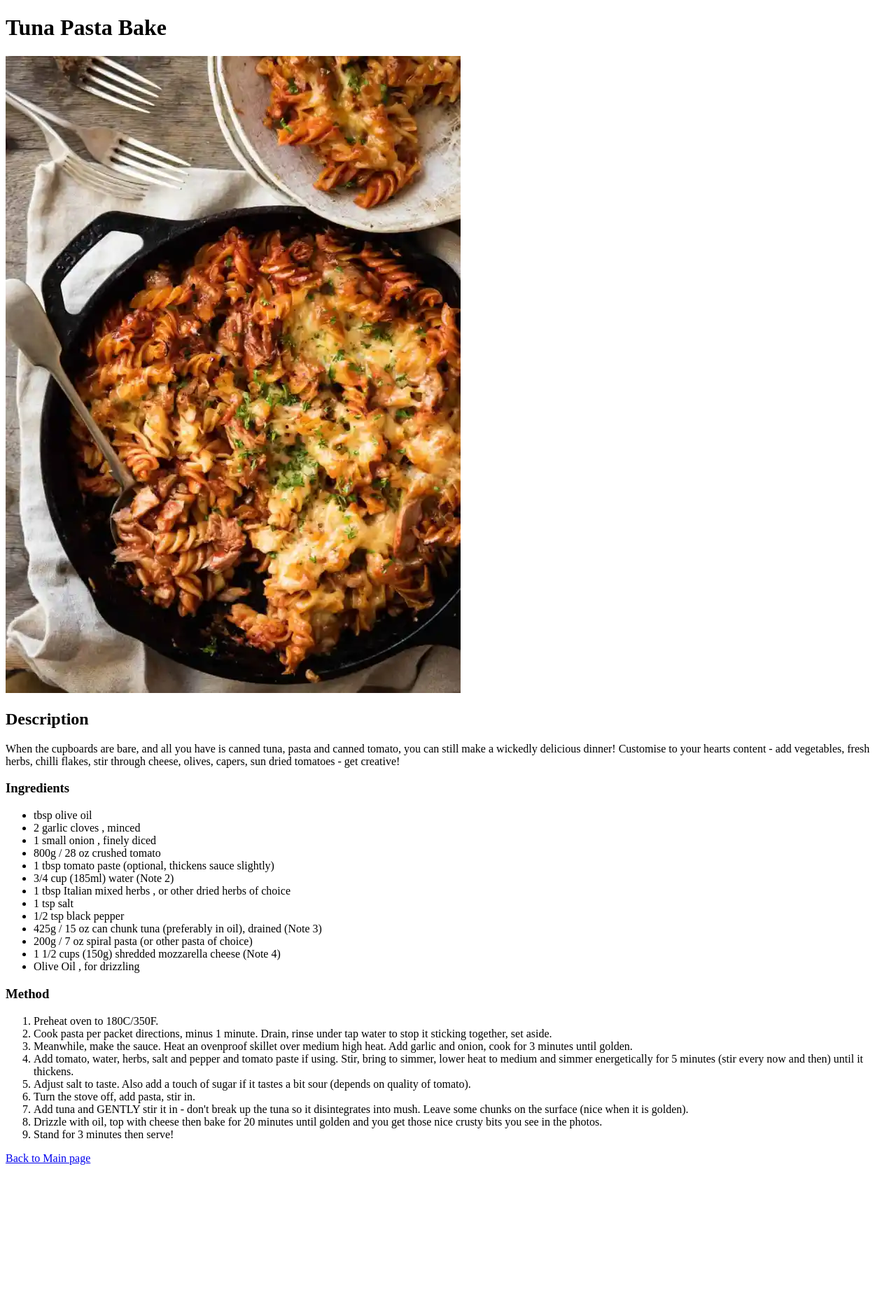
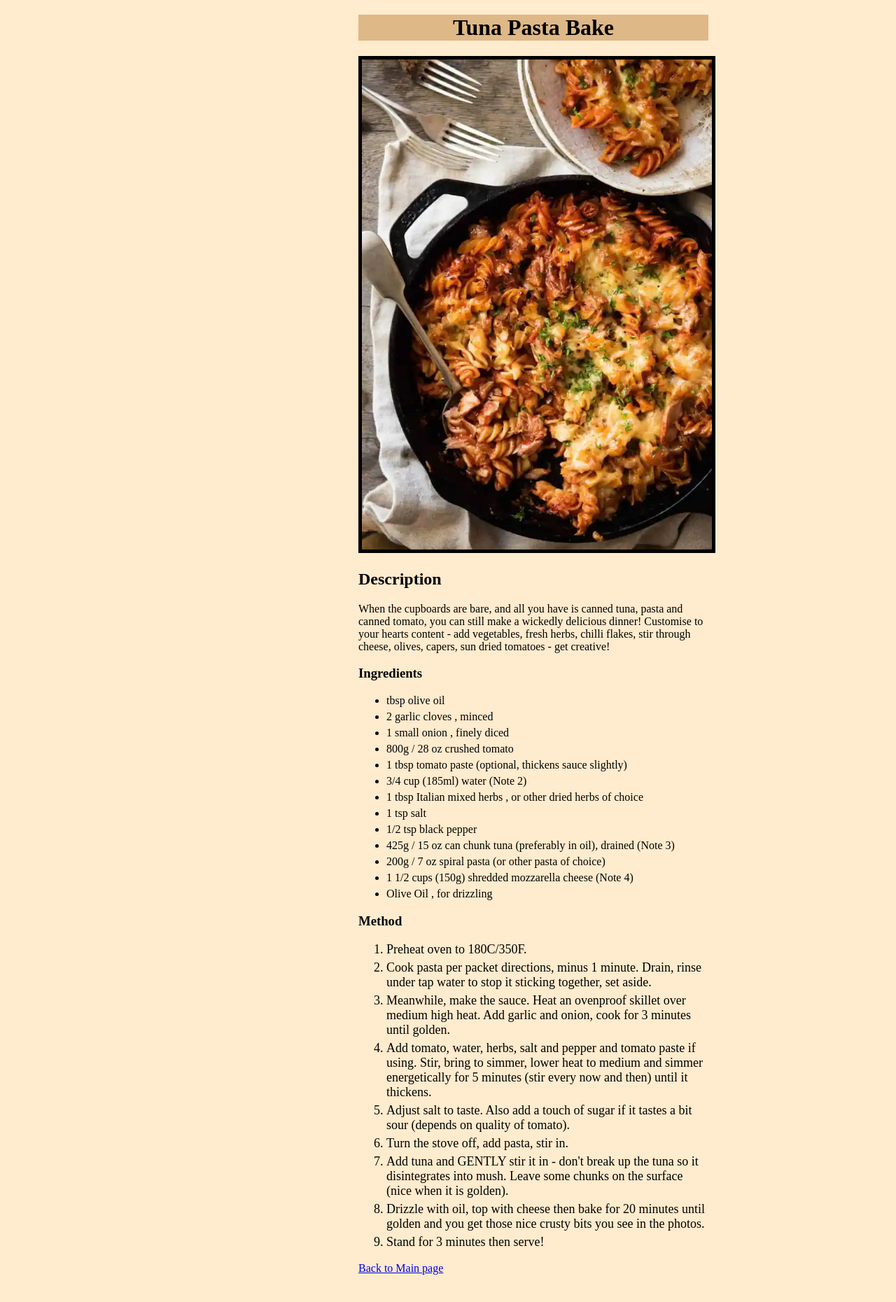
Before and after one commit to bensbread120/odin-recipes, a plain HTML site: page recipes/tuna-pasta-bake.html in a window 1280 px wide. Shown: the whole page at 70% size. Before the commit the page ends 1672 px from the top, so only its background shows below. Drawn offline with Linux system fonts and the light colour scheme.

Commit message:
Added css styling to all webpages
Added stylesheets repo plus styles.css file containing some basic css styling ie
background color, font, text and image alignment and some margins. Added
css links to each of the html pages so that the relevant styles would apply to those
files.

```diff
--- a/recipes/tuna-pasta-bake.html
+++ b/recipes/tuna-pasta-bake.html
@@ -2,6 +2,7 @@
 <html lang="en">
   <head>
     <meta charset="UTF-8">
+    <link rel="stylesheet" href="../stylesheets/styles.css">
     <title>Tuna Pasta Bake</title>
   </head>
   <body>
@@ -40,6 +41,8 @@
       <li>Drizzle with oil, top with cheese then bake for 20 minutes until golden and you get those nice crusty bits you see in the photos.</li>
       <li>Stand for 3 minutes then serve!</li>
     </ol>
-    <a href="../index.html">Back to Main page</a>
+    <div class="back">
+      <a href="../index.html" >Back to Main page</a>
+    </div>
   </body>
 </html>
--- /dev/null
+++ b/stylesheets/styles.css
@@ -0,0 +1,24 @@
+body {
+  width: 500px;
+  font: "Times New Roman", Times, Serif;
+  background-color: blanchedalmond;
+  margin-left: 40%;
+}
+img {
+  height: auto;
+  width: 500px;
+  border: 5px solid black;
+}
+h1 {
+  text-align: center;
+  background-color: burlywood;
+}
+li {
+  margin-bottom: 5px;
+}
+ol {
+  font-size: 18px;
+}
+.back {
+  margin-bottom: 50px;
+}
```
Also changed, not shown: index.html (+1 -0 lines), recipes/shepherds-pie.html (+4 -1 lines), recipes/spaghetti-bolognese.html (+4 -1 lines). Lines whose indentation alone changed are shown as unchanged.
